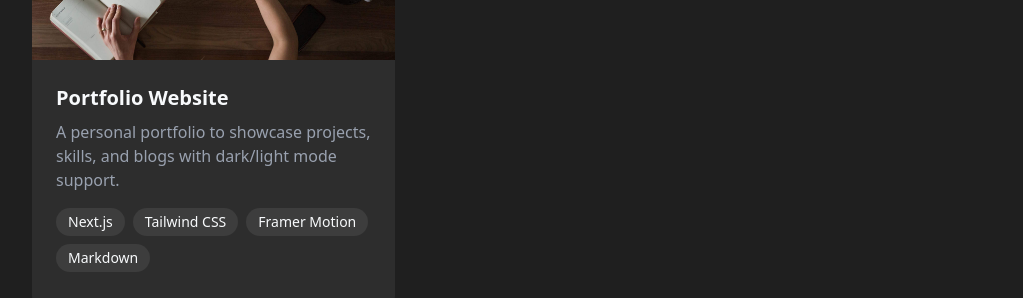
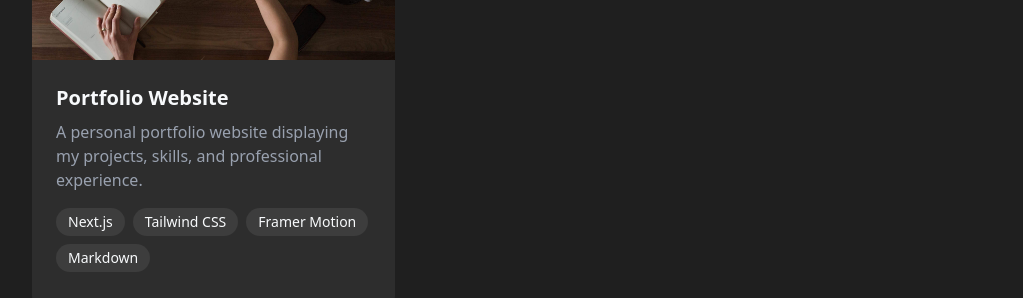
Before and after one commit to mohit-kumar29/portfolio, a React (Vite) app: page / in a window 1280 px wide. Shown: the part 2620-2918 px from the top of the page, without its empty margins (32-1055 px from the left). Built offline with nearby package versions, Linux system fonts and the light colour scheme.

Commit message:
Update portfolio website description for clarity

```diff
--- a/src/assets/assets.js
+++ b/src/assets/assets.js
@@ -122,7 +122,7 @@ export const projects = [
   },
   {
     title: "Portfolio Website",
-    description: "A personal portfolio to showcase projects, skills, and blogs with dark/light mode support.",
+    description: "A personal portfolio website displaying my projects, skills, and professional experience.",
     image: projectImg4,
     tech: ["Next.js", "Tailwind CSS", "Framer Motion", "Markdown"],
     icons: [FaReact, FaCloud],
```
